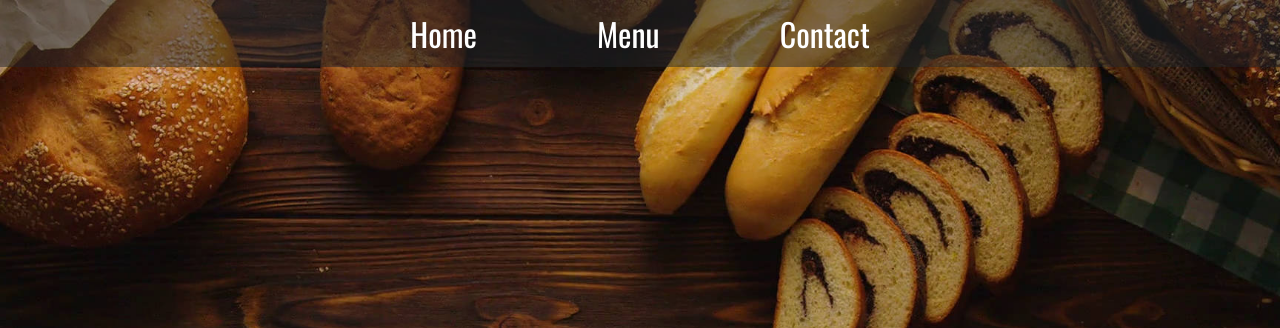
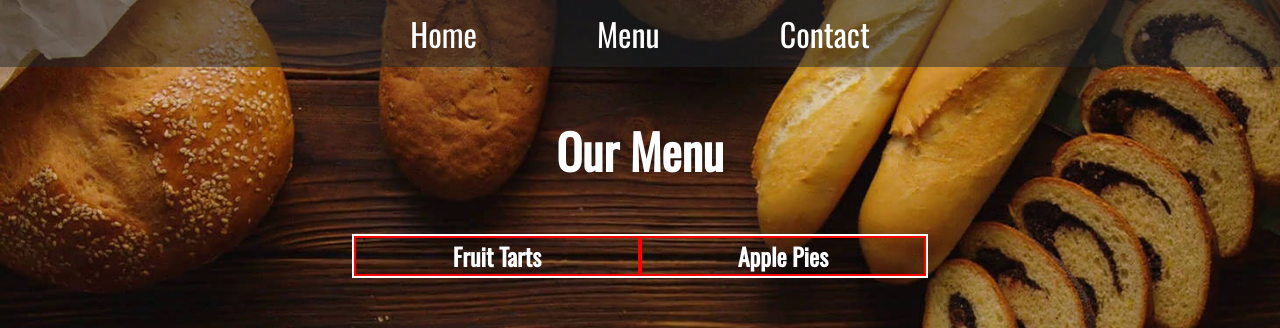
Before and after one commit to kenyounot123/restaurant-page, a website built with webpack: page dist/index.html in a window 1280 px wide. Both pictures are taken after a click on the button "Menu". Shown: the top 328 px of the page. Built offline with nearby package versions, Linux system fonts and the light colour scheme.

Commit message:
Create grid layout for menu tab

```diff
--- a/src/index.js
+++ b/src/index.js
@@ -1,9 +1,16 @@
 // import homeSection from "./home";
 import homeSection from './home'
+import menuSection from './menu'
 import './style.css'
 const content = document.getElementById('content')
 const homeBtn = document.querySelector("#home-btn")
+const menuBtn = document.querySelector("#menu-btn")
+homeSection()
 homeBtn.addEventListener('click', () => {
   content.innerHTML = ' '
   homeSection()
 })
+menuBtn.addEventListener('click', () => {
+  content.innerHTML = ' '
+  menuSection()
+})
--- a/src/menu.js
+++ b/src/menu.js
@@ -1,5 +1,37 @@
 function menuSection() {
 
+    const content = document.getElementById('content');
+
+    //Create parent div for menu section
+    const menuContainer = document.createElement('div');
+    menuContainer.classList.add('menu-container');
+
+    // Create title for menu section and append it to its parent
+    const menuTitle = document.createElement('h1');
+    menuTitle.classList.add('menu-title');
+    menuTitle.textContent = "Our Menu"
+    menuContainer.appendChild(menuTitle);
+
+    //Create grid layout and append to parent
+    const menuGrid = document.createElement('div')
+    menuGrid.classList.add('menu-grid')
+    //Create grid card for each menu item
+    const menuItems = ['Fruit Tarts', 'Apple Pies']
+    menuItems.forEach((item) => {
+      let menuCard = document.createElement('div')
+      menuCard.classList.add('menu-card')
+      let menuItem = document.createElement('h3')
+      menuItem.classList.add('menu-card-title')
+      menuItem.textContent = `${item}`
+
+
+
+
+      menuCard.append(menuItem)
+      menuGrid.append(menuCard)
+    })
+    menuContainer.appendChild(menuGrid)
+    content.appendChild(menuContainer)
 }
 
 export default menuSection
--- a/src/style.css
+++ b/src/style.css
@@ -1,4 +1,3 @@
-@import url('https://fonts.googleapis.com/css2?family=Oswald&display=swap');
 * {
   box-sizing: border-box;
   margin: 0;
@@ -12,15 +11,10 @@ body {
   background-size: cover;
   display: flex;
   flex-direction: column;
-  justify-content: space-between;
-  height: 100vh;
+  min-height: 100vh;
 }
-.material-symbols-outlined{
-  color: white;
-}
-.nav-logo {
-  color: white;
-  font-size: 2rem;
+#content {
+  flex-grow: 1;
 }
 .nav-container {
   background-color: rgba(33, 37, 41, 0.5);
@@ -46,13 +40,13 @@ body {
 .nav-bar-buttons:hover {
   opacity: 0.2;
 }
-.home-container {
+.home-container, .menu-container {
   color: white;
   width: 90%;
   margin: 2em auto;
   min-height: 750px;
 }
-.home-title {
+.home-title, .menu-title {
   margin: 1em 0;
   text-align: center;
   font-size: 3rem;
@@ -68,6 +62,21 @@ body {
 .about-content {
   font-size: 1.5rem;
 }
+.menu-grid {
+  border: 2px white solid;
+  display: grid;
+  width: 50%;
+  grid-template-columns: repeat(auto-fill, minmax(calc(100% / 2), 1fr));
+  margin: 0 auto;
+}
+.menu-card{
+  border: 2px red solid;
+  width: 100%;
+}
+.menu-card-title {
+  font-size: 1.5rem;
+  text-align: center;
+}
 .footer-container {
   background-color: #212529;
   min-height: 50px;
@@ -81,4 +90,5 @@ body {
   font-size: 1.2rem;
   color: white;
   margin: 0 auto;
+  flex-shrink: 0;
 }
```
Also changed, not shown: README.md, dist/index.html, dist/main.js.
